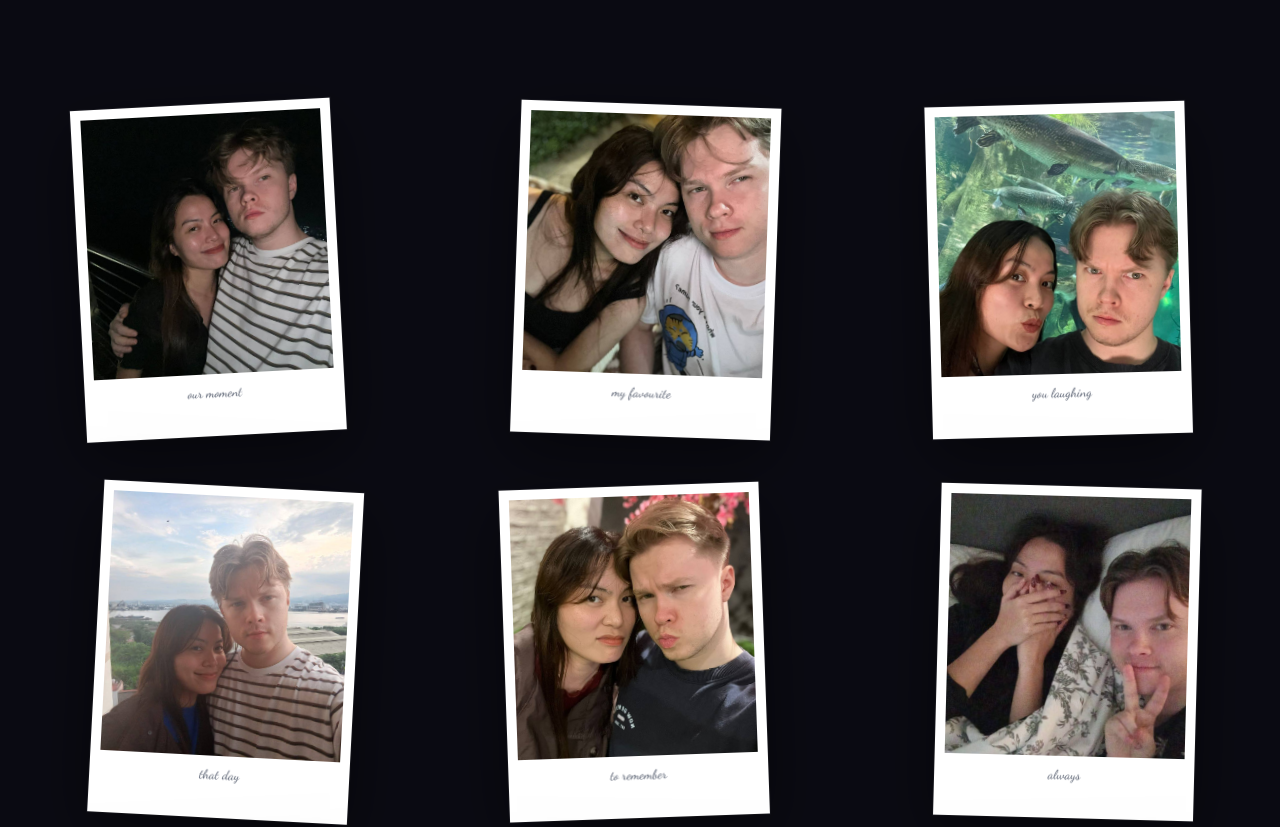
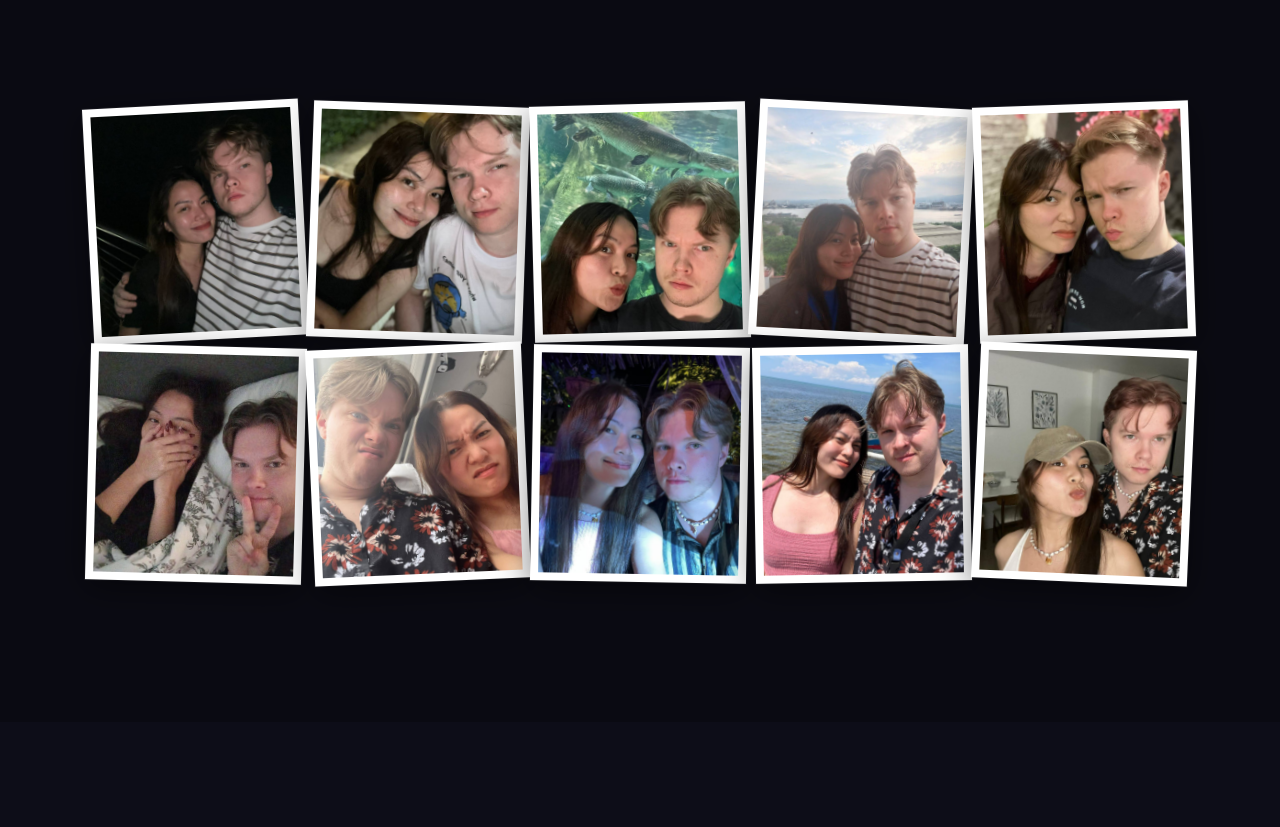
Before and after one commit to jdays2/myPussienteBd, a React (Vite) app: page / in a window 1280 px wide. Shown: the part 1051-1878 px from the top of the page. Built offline with nearby package versions, Linux system fonts and the light colour scheme; a web font is replaced by a local one.

Commit message:
Gallery: remove captions, tighten layout into collage style

```diff
--- a/src/components/Gallery.tsx
+++ b/src/components/Gallery.tsx
@@ -19,38 +19,35 @@ const PHOTOS = [
 
 const ROTATIONS = [-3, 2, -1.5, 3, -2, 1.5, -2.5, 1, -1, 2.5]
 
-function Polaroid({ src, caption, rotation, delay, index }: {
-  src: string; caption: string; rotation: number; delay: number; index: number
+function Polaroid({ src, rotation, delay, index }: {
+  src: string; rotation: number; delay: number; index: number
 }) {
   const ref = useRef(null)
-  const inView = useInView(ref, { once: true, margin: '-80px' })
-  const fromX = index % 2 === 0 ? -60 : 60
+  const inView = useInView(ref, { once: true, margin: '-60px' })
+  const fromX = index % 2 === 0 ? -40 : 40
 
   return (
     <motion.div
       ref={ref}
-      initial={{ opacity: 0, y: 50, x: fromX, rotate: rotation - 4 }}
+      initial={{ opacity: 0, y: 40, x: fromX, rotate: rotation - 4 }}
       animate={inView ? { opacity: 1, y: 0, x: 0, rotate: rotation } : {}}
-      transition={{ duration: 0.8, delay, ease: [0.16, 1, 0.3, 1] }}
-      whileHover={{ scale: 1.06, rotate: 0, zIndex: 10 }}
+      transition={{ duration: 0.7, delay, ease: [0.16, 1, 0.3, 1] }}
+      whileHover={{ scale: 1.08, rotate: 0, zIndex: 10 }}
       className="cursor-pointer"
-      style={{ transformOrigin: 'center bottom' }}
+      style={{ transformOrigin: 'center center' }}
     >
       <div
-        className="bg-white shadow-2xl"
-        style={{ padding: '10px 10px 32px', boxShadow: '0 20px 60px rgba(0,0,0,0.5), 0 0 0 1px rgba(255,255,255,0.05)' }}
+        className="bg-white"
+        style={{ padding: '8px 8px 8px', boxShadow: '0 8px 32px rgba(0,0,0,0.5), 0 0 0 1px rgba(255,255,255,0.05)' }}
       >
-        <div className="w-48 h-52 overflow-hidden">
+        <div className="w-40 h-44 overflow-hidden">
           <img
             src={src}
-            alt={caption}
+            alt=""
             className="w-full h-full object-cover"
             loading="lazy"
           />
         </div>
-        <p className="text-center mt-2 text-gray-500 font-dancing" style={{ fontSize: '13px' }}>
-          {caption}
-        </p>
       </div>
     </motion.div>
   )
@@ -77,14 +74,13 @@ export default function Gallery() {
           <p className="text-[#FFD060] text-xs tracking-[0.4em] uppercase mb-4">{g.label}</p>
           <h2 className="font-playfair text-5xl md:text-6xl text-white">{g.title}</h2>
         </motion.div>
-        <div className="grid grid-cols-2 md:grid-cols-3 gap-8 md:gap-10 place-items-center">
+        <div className="flex flex-wrap justify-center" style={{ gap: '6px' }}>
           {PHOTOS.map((src, i) => (
             <Polaroid
               key={i}
               src={src}
-              caption={g.captions[i] ?? '♡'}
               rotation={ROTATIONS[i]}
-              delay={i * 0.1}
+              delay={i * 0.08}
               index={i}
             />
           ))}
```
